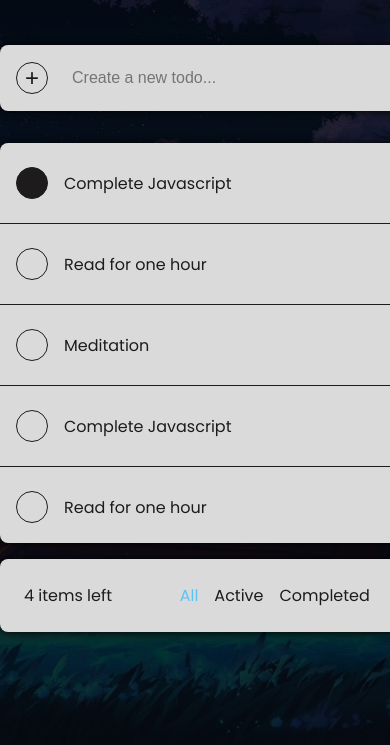
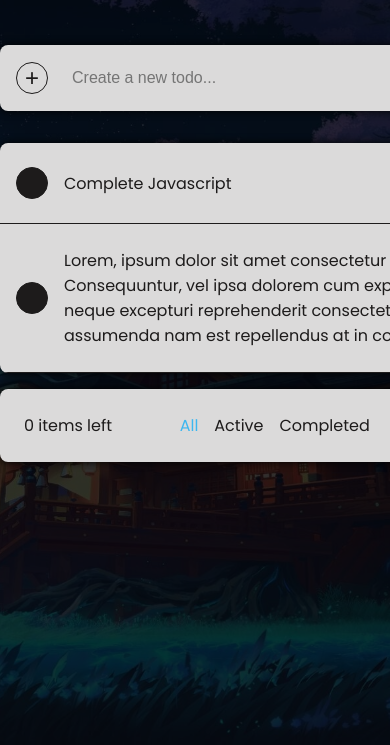
Before and after one commit to chronosgit/ToDo, a plain HTML site: page index.html in a window 390 px wide. Shown: the part 99-844 px from the top of the page. Drawn offline with Linux system fonts and the light colour scheme.

Commit message:
Prepared initial responsive design

```diff
--- a/index.html
+++ b/index.html
@@ -33,63 +33,13 @@
                     </div>
 
                     <div class="task">
-                        <button class="button"></button>
-                        <p class="task__name">Read for one hour</p>
-                    </div>
-
-                    <div class="task">
-                        <button class="button"></button>
-                        <p class="task__name">Meditation</p>
-                    </div>
-
-                    <div class="task">
-                        <button class="button"></button>
-                        <p class="task__name">Complete Javascript</p>
-                    </div>
-
-                    <div class="task">
-                        <button class="button"></button>
-                        <p class="task__name">Read for one hour</p>
-                    </div>
-
-                    <div class="task">
-                        <button class="button"></button>
-                        <p class="task__name">Meditation</p>
-                    </div>
-
-                    <div class="task">
-                        <button class="button"></button>
-                        <p class="task__name">Complete Javascript</p>
-                    </div>
-
-                    <div class="task">
-                        <button class="button"></button>
-                        <p class="task__name">Read for one hour</p>
-                    </div>
-
-                    <div class="task">
-                        <button class="button"></button>
-                        <p class="task__name">Meditation</p>
-                    </div>
-
-                    <div class="task">
-                        <button class="button"></button>
-                        <p class="task__name">Complete Javascript</p>
-                    </div>
-
-                    <div class="task">
-                        <button class="button"></button>
-                        <p class="task__name">Read for one hour</p>
-                    </div>
-
-                    <div class="task">
-                        <button class="button"></button>
-                        <p class="task__name">Meditation</p>
+                        <button class="button button_checked"></button>
+                        <p class="task__name">Lorem, ipsum dolor sit amet consectetur adipisicing elit. Consequuntur, vel ipsa dolorem cum explicabo atque. Culpa neque excepturi reprehenderit consectetur incidunt? Distinctio, assumenda nam est repellendus at in commodi sapiente!</p>
                     </div>
                 </main>
 
                 <section class="stats theme">
-                    <p class="stats__quantity">4 items left</p>
+                    <p class="stats__quantity">0 items left</p>
 
                     <div class="stats__filters">
                         <button class="stats__filter active">All</button>
--- a/src/sass/abstracts/_base.scss
+++ b/src/sass/abstracts/_base.scss
@@ -10,6 +10,7 @@ html {
     margin: 0;
     padding: 0;
     color: var(--clr-main);
+    outline-color: var(--clr-action);
     border: 0;
 }
 
@@ -25,5 +26,5 @@ body {
     height: 100vh;
     background-image: url("/src/images/bg.jpg");
     background-size: cover;
-    background-position: center center;
+    background-position: center;
 }
--- a/src/sass/abstracts/_scrollbar.scss
+++ b/src/sass/abstracts/_scrollbar.scss
@@ -5,15 +5,15 @@
 
 /* Track */
 ::-webkit-scrollbar-track {
-background: #f1f1f1;
+    background: none;
 }
 
 /* Handle */
 ::-webkit-scrollbar-thumb {
-background: #888;
+    background: var(--clr-main);
 }
 
 /* Handle on hover */
 ::-webkit-scrollbar-thumb:hover {
-background: #555;
+    background: #555;
 }
--- a/src/sass/abstracts/_variables.scss
+++ b/src/sass/abstracts/_variables.scss
@@ -9,11 +9,11 @@
     --clr-black: #1d1b1b;
     --clr-success: #3ddf4a;
     --clr-danger: #f0522b;
-    --clr-action: #5bc4f5;
+    --clr-action: #3db7f0;
 
-    // --clr-bg: var(--clr-black);
+    // --clr-bg: var(--clr-black); // dark theme
     // --clr-main: var(--clr-white);
 
-    --clr-bg: var(--clr-white);
+    --clr-bg: var(--clr-white); // light theme
     --clr-main: var(--clr-black);
 }
--- a/src/sass/layout/_container.scss
+++ b/src/sass/layout/_container.scss
@@ -1,4 +1,5 @@
 .container {
     margin-inline: auto;
-    width: clamp(min(35rem, 560px), min(35rem + 10vw, 560px + 10vw), min(45rem, 720px));
+    width: clamp(min(20rem, 320px), min(35rem + 10vw, 560px + 10vw), min(45rem, 720px));
+    width: min(min(35rem + 10vw, 560px + 10vw), min(45rem, 720px));
 }
```
Also changed, not shown: src/css/main.min.css, 1 other file.
